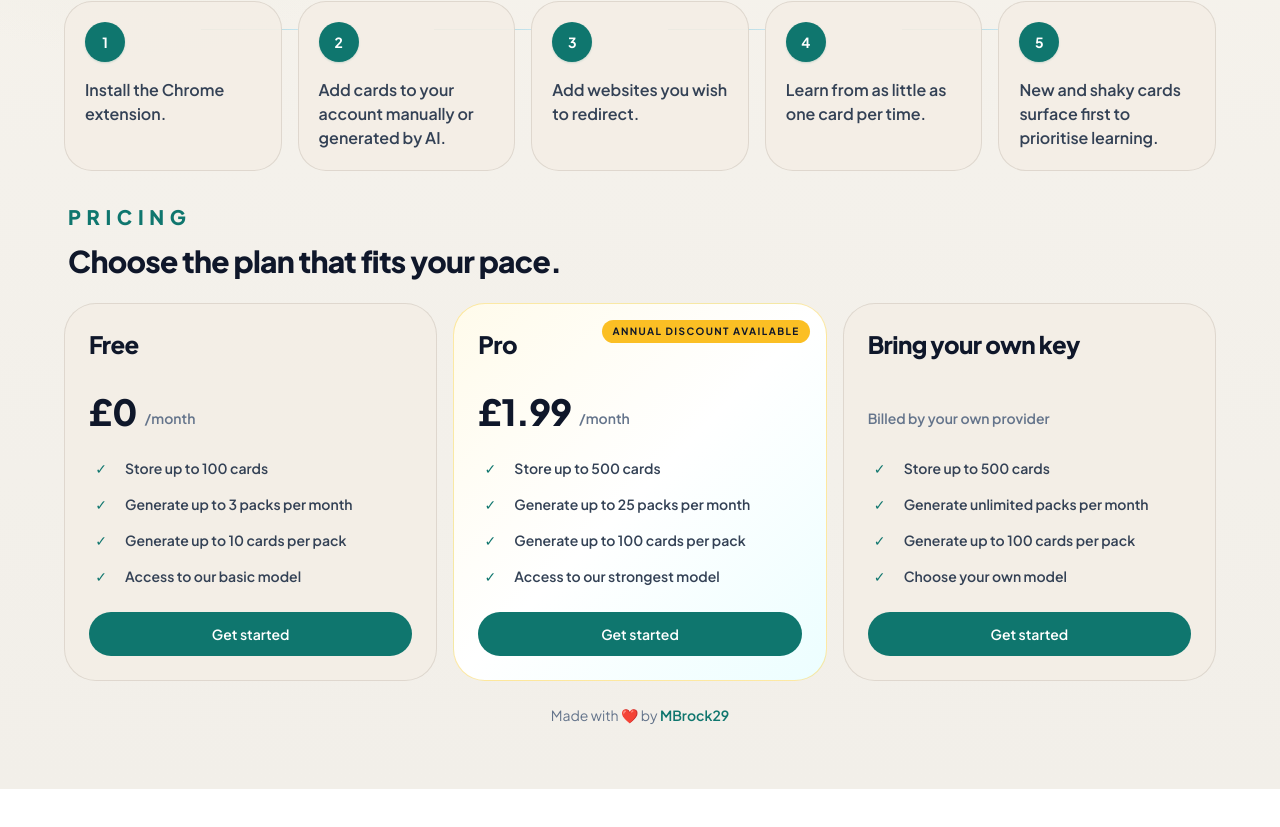
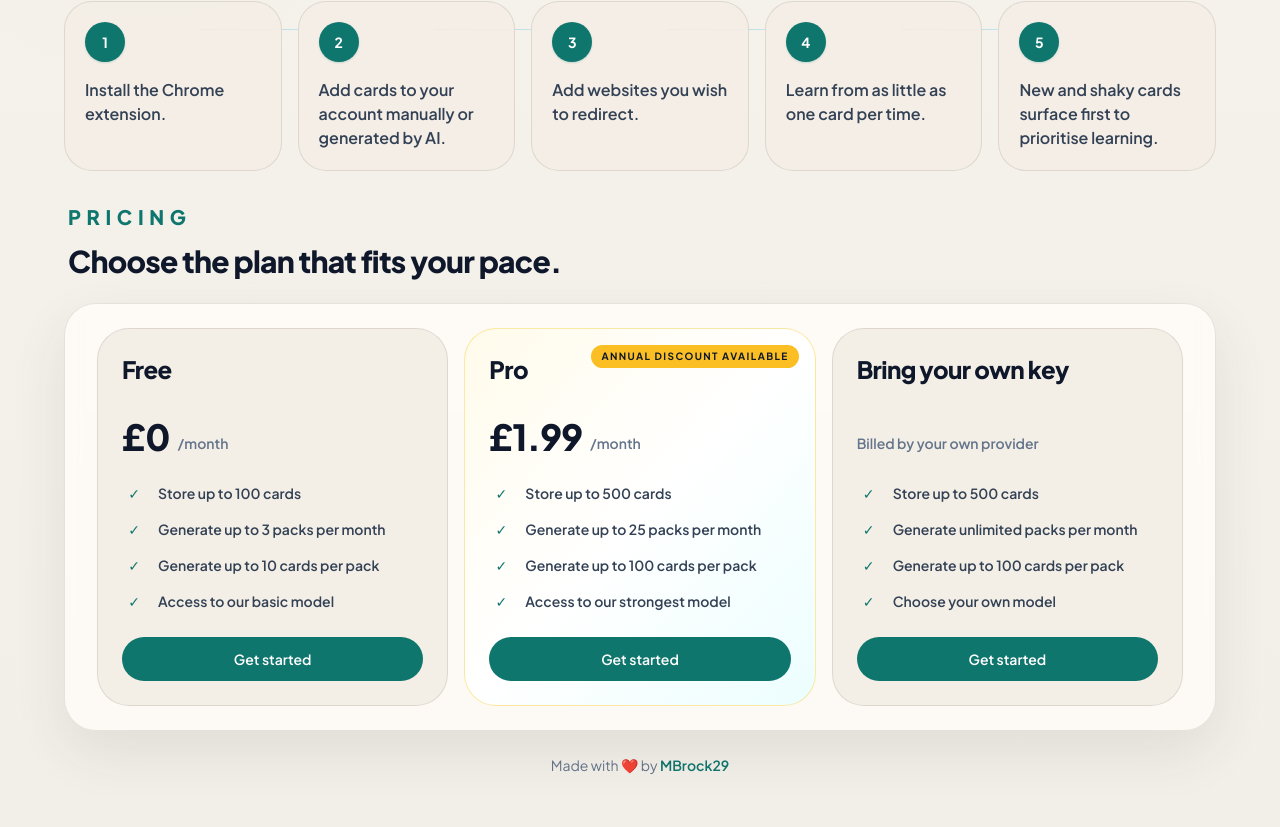
Before and after one commit to MBrock29/stop-procrastinating, a React (Vite) app: page / in a window 1280 px wide. Shown: the part 475-1302 px from the top of the page. Before the commit the page ends 1264 px from the top, so only its background shows below. Built offline with nearby package versions, Linux system fonts and the light colour scheme; no server answers.

Commit message:
style: restore pricing section panels

```diff
--- a/src/views/AuthPage.tsx
+++ b/src/views/AuthPage.tsx
@@ -119,7 +119,8 @@ export function AuthPage() {
               Choose the plan that fits your pace.
             </h2>
           </div>
-          <div className='mt-6 grid gap-4 xl:grid-cols-3'>
+          <div className='panel mt-6 overflow-hidden px-6 py-6 sm:px-8'>
+            <div className='grid gap-4 xl:grid-cols-3'>
               {planCards.map((plan) => (
                 <article
                   key={plan.title}
@@ -180,6 +181,7 @@ export function AuthPage() {
                 </article>
               ))}
             </div>
+          </div>
         </section>
       </div>
 
--- a/src/views/PricingPage.tsx
+++ b/src/views/PricingPage.tsx
@@ -106,7 +106,7 @@ export function PricingPage() {
 
   return (
     <div className="space-y-6">
-      <section className="overflow-hidden px-1 py-1">
+      <section className="panel overflow-hidden px-6 py-6 sm:px-8">
         <div className="flex justify-end">
           <div className="soft-card inline-flex p-1">
             {(['monthly', 'yearly'] as BillingCadence[]).map((cadence) => (
```
Lines whose indentation alone changed are shown as unchanged.
